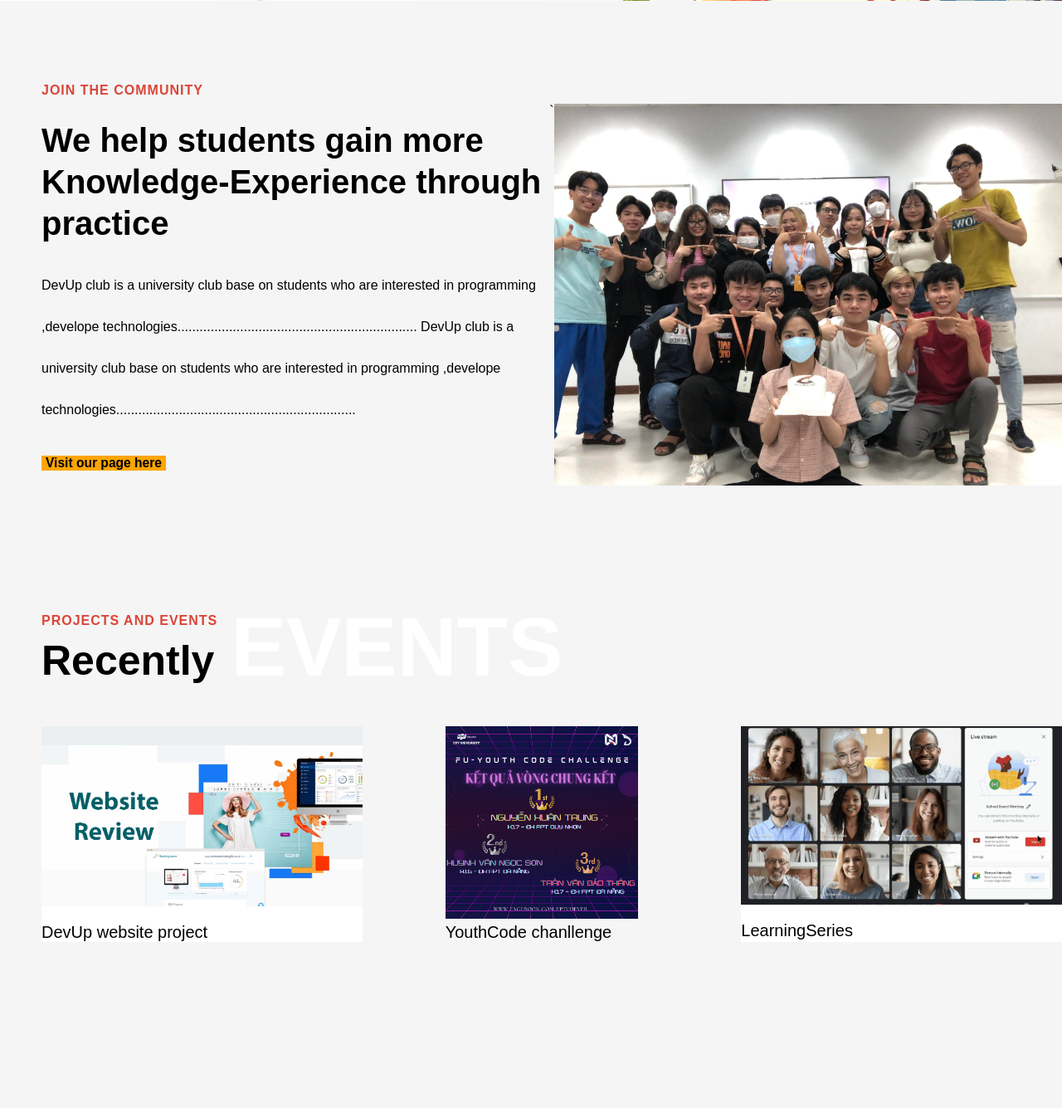
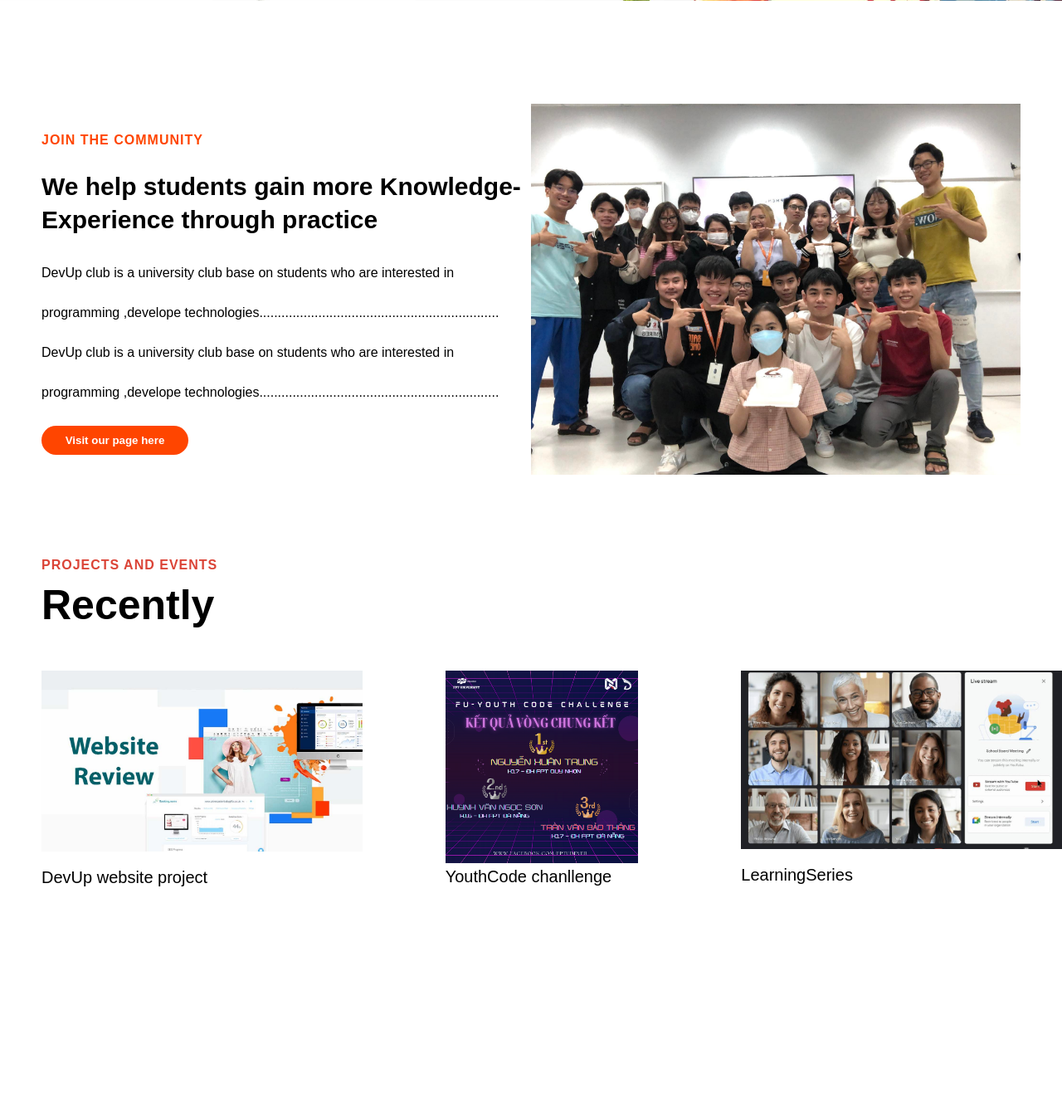
Before and after one commit to devupclub123/DevupWebsite, a PHP site: page / in a window 1280 px wide. Shown: the part 569-1904 px from the top of the page at 83% size. After the commit the page ends 1637 px from the top, so only its background shows below. Run offline with PHP 8.4, Linux system fonts and the light colour scheme.

Commit message:
2022-12-21

```diff
--- a/index.html
+++ b/index.html
@@ -7,7 +7,7 @@
         <style type="text/css">
             body
             {
-                background-color: whitesmoke;
+                background-color: rgb(255, 255, 255);
                 font-family: Arial, Helvetica, sans-serif;
             }
         </style>
@@ -52,24 +52,24 @@
             </div>
         </div>
 <!-------------------------------------------------------------------------------------->
-            <br><br><br>
-            <div class="content-para-1">
-            <div class="para-1-left">
-                <h3 class="text1-para1">Join the community</h3>
-                <h2 class="text1-para2">We help students gain more Knowledge-Experience through practice</h2>
-                <p  class="text1-para3">DevUp club is a university club base on students who are interested in programming
-                    ,develope technologies.................................................................
-                    DevUp club is a university club base on students who are interested in programming
-                    ,develope technologies.................................................................
+        <br><br><br>
+        <div id ="community">
+            <div class="left">
+                <p class="para1">Join the community</p>
+                <p class="para2">We help students gain more Knowledge-Experience through practice</p>
+                <p  class="para3">DevUp club is a university club base on students who are interested in programming
+                        ,develope technologies.................................................................
+                        DevUp club is a university club base on students who are interested in programming
+                        ,develope technologies.................................................................
                 </p>
                 <button class="visit-button">
-                    <a href="https://www.google.com/"> <h3 class="visit-text">Visit our page here</h3></a>
+                    <a href="https://www.google.com/"> Visit our page here</a>
                 </button>
             </div>
-            `  <div class="para-1-right">
-                <img src="./Picture/background.jpg" alt="" width="100%">
+            <div class="right">
+                <img src="./Picture/background.jpg" alt="" width="100%", height="100%">
             </div>
-            </div>
+        </div>
 <!-- ------------------------------------------------------------------------------------>
          <div id="Event">
 
--- a/style.css
+++ b/style.css
@@ -6,7 +6,7 @@
 }
 a{
     text-decoration: none;
-    color: black;
+    color: rgb(0, 0, 0);
 }
 #header a{
     color: white;
@@ -133,49 +133,69 @@ html {
     cursor: pointer;
 }
 /*-------------------------------------------------------------*/
-/* content paragraph 1*/
-.content-para-1{
-    margin-top: 50px;
+/*Join the community*/
+#community{
+    margin: 50px;
     display: flex;
-    margin-bottom: 150px;
 }
-.para-1-left{
+
+#community .left{
     width: 50%;
     display: flex;
     justify-content: center;
     flex-direction: column;
-    height: 400px;
-    line-height: 50px;
-    margin-left: 50px;
+    /* height: 400px; */
+    line-height: 40px;
 }
-.para-1-right{
+
+#community .right{
    width: 50%;
    left: 50%;
 }
-.text1-para1{
-    color: #db4437;
+
+#community .para1{
+    color: orangered;
     letter-spacing: 1px;
     font-size: 16px;
     text-transform: uppercase;
     display: block;
+    font-weight: 800;
 }
-.text1-para2{
-    font-size: 40px;
-    margin-top: 10px;
-    margin-bottom: 25px;
+
+#community .para2{
+    font-size: 30px;
+    margin-top: 16px;
+    margin-bottom: 20px;
+    font-weight: 800;
 }
-.visit-button{
+
+#community .para3 {
+    line-height: 48px;
+}
+
+#community .visit-button{
     border: 0px;
-    margin-top: 30px;
+    margin-top: 16px;
     justify-items: center;
-    width: 150px;
+    width: 30%;
     display: inline-block;
-    background-color: orange;
+    background-color: orangered;
+    font-weight: 800;
+    padding: 10px;
+    border-radius: 20px;
+}
 
+#community .visit-button a {
+    color: white;
+}
+
+#community .visit-button:hover {
+    background-color: #ccc;
+    cursor: pointer;
 }
 /*============================================================*/
 
-/* Event    */
+/* Event*/
 #Event{
     margin-top: 100px;
     margin-left: 50px;
```
Also changed, not shown: about.html (deleted), 1 other file.
